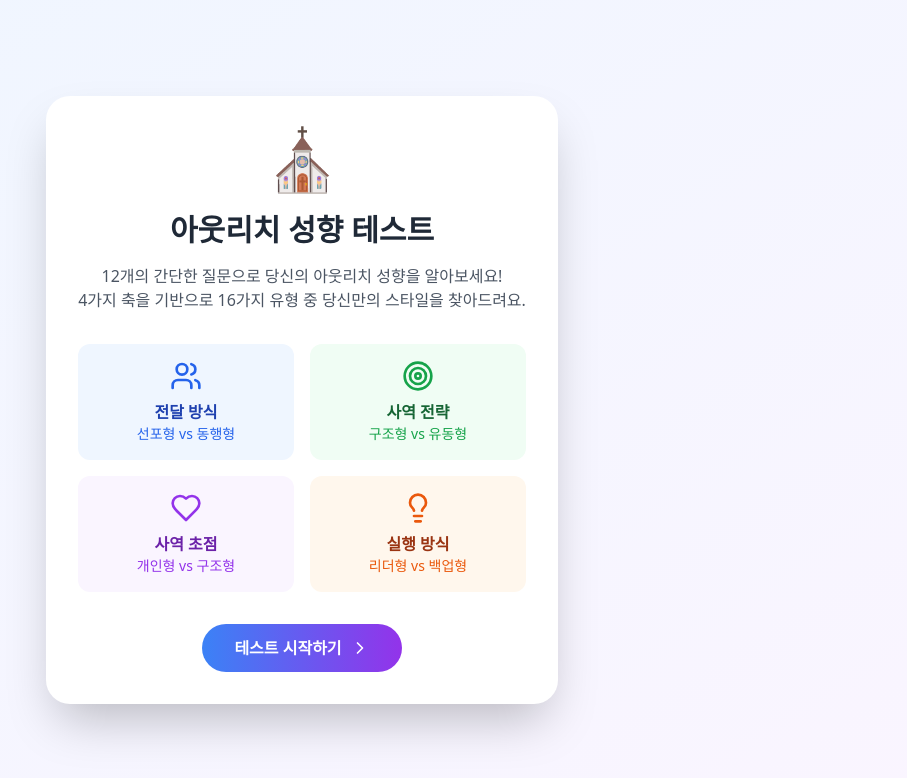
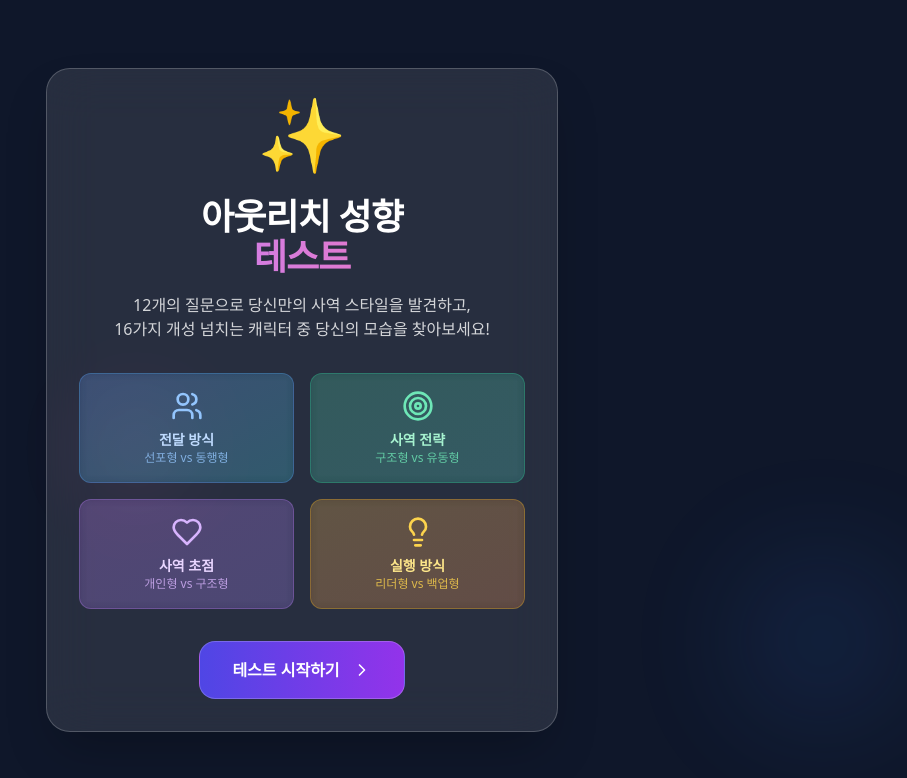
Before and after one commit to hisgracentruth/outreach-mbti, a React (Vite) app: page / in a window 1280 px wide. Shown: the top 778 px of the page, without its empty margins (338-1245 px from the left). Built offline with nearby package versions, Linux system fonts and the light colour scheme.

Commit message:
Update App.jsx

```diff
--- a/src/App.jsx
+++ b/src/App.jsx
@@ -1,5 +1,5 @@
 import React, { useState } from 'react';
-import { ChevronRight, RotateCcw, Heart, Users, Target, Lightbulb } from 'lucide-react';
+import { ChevronRight, RotateCcw, Heart, Users, Target, Lightbulb, Sparkles } from 'lucide-react';
 
 const OutreachMBTIApp = () => {
   const [currentQuestion, setCurrentQuestion] = useState(0);
@@ -460,66 +460,81 @@ const OutreachMBTIApp = () => {
 
   if (showResult) {
     return (
-      <div className="min-h-screen bg-gradient-to-br from-blue-50 to-purple-50 flex items-center justify-center p-1 sm:p-4">
-        <div className="bg-white rounded-2xl sm:rounded-3xl shadow-2xl p-3 sm:p-8 max-w-2xl w-full mx-1 sm:mx-4">
-          <div className="text-center mb-5 sm:mb-8">
-            <div className="text-6xl sm:text-8xl mb-3 sm:mb-6">{result.emoji}</div>
-            <h1 className="text-2xl sm:text-3xl font-bold text-gray-800 mb-2">{result.nickname}</h1>
-            <p className="text-gray-600 leading-relaxed text-sm sm:text-base px-1 sm:px-0">{result.description}</p>
+      <div className="min-h-screen bg-slate-900 flex items-center justify-center p-1 sm:p-4 relative overflow-hidden">
+        {/* 배경 장식 */}
+        <div className="absolute inset-0 opacity-10">
+          <div className="absolute top-20 left-10 w-32 h-32 bg-purple-500 rounded-full blur-3xl"></div>
+          <div className="absolute bottom-20 right-10 w-40 h-40 bg-blue-500 rounded-full blur-3xl"></div>
+          <div className="absolute top-1/2 left-1/3 w-24 h-24 bg-pink-500 rounded-full blur-2xl"></div>
+        </div>
+
+        <div className="bg-white/10 backdrop-blur-xl border border-white/20 rounded-3xl p-4 sm:p-8 max-w-2xl w-full mx-1 sm:mx-4 relative shadow-2xl">
+          {/* 결과 헤더 */}
+          <div className="text-center mb-6 sm:mb-8">
+            <div className="text-7xl sm:text-9xl mb-4 sm:mb-6 animate-bounce">{result.emoji}</div>
+            <h1 className="text-2xl sm:text-4xl font-black text-white mb-3 tracking-tight">{result.nickname}</h1>
           </div>
 
-          <div className="space-y-3 sm:space-y-6">
-            <div className="bg-blue-50 rounded-lg sm:rounded-xl p-3 sm:p-6">
-              <h3 className="font-semibold text-blue-800 mb-3 sm:mb-4 flex items-center text-sm sm:text-base">
-                <Heart className="w-5 h-5 mr-2" />
-                ✅ 강점
+          {/* 결과 카드들 */}
+          <div className="space-y-4 sm:space-y-6">
+            <div className="bg-gradient-to-r from-rose-500/20 to-pink-500/20 backdrop-blur-sm border border-rose-400/30 rounded-2xl p-4 sm:p-6">
+              <h3 className="font-bold text-rose-300 mb-3 sm:mb-4 flex items-center text-sm sm:text-lg">
+                <Heart className="w-5 h-5 mr-3" />
+                나의 아웃리치 성향
               </h3>
-              <ul className="space-y-1.5 sm:space-y-2">
+              <p className="text-white/90 text-sm sm:text-base leading-relaxed">{result.description}</p>
+            </div>
+            <div className="bg-gradient-to-r from-emerald-500/20 to-teal-500/20 backdrop-blur-sm border border-emerald-400/30 rounded-2xl p-4 sm:p-6">
+              <h3 className="font-bold text-emerald-300 mb-3 sm:mb-4 flex items-center text-sm sm:text-lg">
+                <Sparkles className="w-5 h-5 mr-3" />
+                강점 & 재능
+              </h3>
+              <div className="space-y-2">
                 {result.strengths.map((strength, index) => (
-                  <li key={index} className="text-blue-700 text-xs sm:text-sm flex items-start">
-                    <span className="text-blue-500 mr-2">•</span>
-                    {strength}
-                  </li>
+                  <div key={index} className="flex items-start space-x-3">
+                    <div className="w-2 h-2 bg-emerald-400 rounded-full mt-2 flex-shrink-0"></div>
+                    <p className="text-white/90 text-sm sm:text-base leading-relaxed">{strength}</p>
+                  </div>
                 ))}
-              </ul>
+              </div>
             </div>
 
-            <div className="bg-orange-50 rounded-lg sm:rounded-xl p-3 sm:p-6">
-              <h3 className="font-semibold text-orange-800 mb-3 sm:mb-4 flex items-center text-sm sm:text-base">
-                <Lightbulb className="w-5 h-5 mr-2" />
-                ⚠️ 주의점
+            <div className="bg-gradient-to-r from-amber-500/20 to-orange-500/20 backdrop-blur-sm border border-amber-400/30 rounded-2xl p-4 sm:p-6">
+              <h3 className="font-bold text-amber-300 mb-3 sm:mb-4 flex items-center text-sm sm:text-lg">
+                <Lightbulb className="w-5 h-5 mr-3" />
+                성장 포인트
               </h3>
-              <ul className="space-y-1.5 sm:space-y-2">
+              <div className="space-y-2">
                 {result.cautions.map((caution, index) => (
-                  <li key={index} className="text-orange-700 text-xs sm:text-sm flex items-start">
-                    <span className="text-orange-500 mr-2">•</span>
-                    {caution}
-                  </li>
+                  <div key={index} className="flex items-start space-x-3">
+                    <div className="w-2 h-2 bg-amber-400 rounded-full mt-2 flex-shrink-0"></div>
+                    <p className="text-white/90 text-sm sm:text-base leading-relaxed">{caution}</p>
+                  </div>
                 ))}
-              </ul>
+              </div>
             </div>
 
-            <div className="bg-green-50 rounded-lg sm:rounded-xl p-3 sm:p-6">
-              <h3 className="font-semibold text-green-800 mb-3 sm:mb-4 flex items-center text-sm sm:text-base">
-                <Users className="w-5 h-5 mr-2" />
-                🙌 추천 사역
+            <div className="bg-gradient-to-r from-violet-500/20 to-purple-500/20 backdrop-blur-sm border border-violet-400/30 rounded-2xl p-4 sm:p-6">
+              <h3 className="font-bold text-violet-300 mb-3 sm:mb-4 flex items-center text-sm sm:text-lg">
+                <Users className="w-5 h-5 mr-3" />
+                추천 사역
               </h3>
-              <ul className="space-y-1.5 sm:space-y-2">
+              <div className="space-y-2">
                 {result.recommendedMinistry.map((ministry, index) => (
-                  <li key={index} className="text-green-700 text-xs sm:text-sm flex items-start">
-                    <span className="text-green-500 mr-2">•</span>
-                    {ministry}
-                  </li>
+                  <div key={index} className="flex items-start space-x-3">
+                    <div className="w-2 h-2 bg-violet-400 rounded-full mt-2 flex-shrink-0"></div>
+                    <p className="text-white/90 text-sm sm:text-base leading-relaxed">{ministry}</p>
+                  </div>
                 ))}
-              </ul>
+              </div>
             </div>
           </div>
 
           <button
             onClick={resetTest}
-            className="mt-5 sm:mt-8 w-full bg-gradient-to-r from-blue-500 to-purple-600 text-white px-6 sm:px-8 py-2.5 sm:py-3 rounded-full font-semibold hover:from-blue-600 hover:to-purple-700 transition-all duration-300 flex items-center justify-center text-sm sm:text-base"
+            className="mt-6 sm:mt-8 w-full bg-gradient-to-r from-indigo-600 to-purple-600 hover:from-indigo-700 hover:to-purple-700 text-white px-6 sm:px-8 py-3 sm:py-4 rounded-2xl font-bold hover:shadow-xl hover:scale-105 transition-all duration-300 flex items-center justify-center text-sm sm:text-base border border-white/20"
           >
-            <RotateCcw className="w-5 h-5 mr-2" />
+            <RotateCcw className="w-5 h-5 mr-3" />
             다시 테스트하기
           </button>
         </div>
@@ -529,45 +544,57 @@ const OutreachMBTIApp = () => {
 
   if (showIntro) {
     return (
-      <div className="min-h-screen bg-gradient-to-br from-blue-50 to-purple-50 flex items-center justify-center p-1 sm:p-4">
-        <div className="bg-white rounded-2xl sm:rounded-3xl shadow-2xl p-3 sm:p-8 max-w-lg w-full mx-1 sm:mx-4">
+      <div className="min-h-screen bg-slate-900 flex items-center justify-center p-1 sm:p-4 relative overflow-hidden">
+        {/* 배경 애니메이션 */}
+        <div className="absolute inset-0 opacity-20">
+          <div className="absolute top-20 left-10 w-32 h-32 bg-purple-500 rounded-full blur-3xl animate-pulse"></div>
+          <div className="absolute bottom-20 right-10 w-40 h-40 bg-blue-500 rounded-full blur-3xl animate-pulse delay-1000"></div>
+          <div className="absolute top-1/2 left-1/3 w-24 h-24 bg-pink-500 rounded-full blur-2xl animate-pulse delay-500"></div>
+        </div>
+
+        <div className="bg-white/10 backdrop-blur-xl border border-white/20 rounded-3xl p-4 sm:p-8 max-w-lg w-full mx-1 sm:mx-4 relative shadow-2xl">
           <div className="text-center">
-            <div className="text-4xl sm:text-6xl mb-4 sm:mb-6">⛪</div>
-            <h1 className="text-2xl sm:text-3xl font-bold text-gray-800 mb-3 sm:mb-4">아웃리치 성향 테스트</h1>
-            <p className="text-sm sm:text-base text-gray-600 mb-6 sm:mb-8 leading-relaxed px-1 sm:px-0">
-              12개의 간단한 질문으로 당신의 아웃리치 성향을 알아보세요!<br/>
-              4가지 축을 기반으로 16가지 유형 중 당신만의 스타일을 찾아드려요.
+            <div className="text-5xl sm:text-7xl mb-4 sm:mb-6 animate-bounce">✨</div>
+            <h1 className="text-2xl sm:text-4xl font-black text-white mb-3 sm:mb-4 tracking-tight">
+              아웃리치 성향
+              <span className="block text-transparent bg-clip-text bg-gradient-to-r from-purple-400 to-pink-400">
+                테스트
+              </span>
+            </h1>
+            <p className="text-white/80 mb-6 sm:mb-8 leading-relaxed text-sm sm:text-base px-2 sm:px-0 font-medium">
+              12개의 질문으로 당신만의 사역 스타일을 발견하고,<br/>
+              16가지 개성 넘치는 캐릭터 중 당신의 모습을 찾아보세요!
             </p>
 
-            <div className="grid grid-cols-2 gap-1.5 sm:gap-4 mb-6 sm:mb-8">
-              <div className="bg-blue-50 rounded-lg sm:rounded-xl p-2.5 sm:p-4">
-                <Users className="w-6 h-6 sm:w-8 sm:h-8 text-blue-600 mx-auto mb-1 sm:mb-2" />
-                <h3 className="font-semibold text-blue-800 text-sm sm:text-base">전달 방식</h3>
-                <p className="text-xs sm:text-sm text-blue-600">선포형 vs 동행형</p>
+            <div className="grid grid-cols-2 gap-3 sm:gap-4 mb-6 sm:mb-8">
+              <div className="bg-gradient-to-br from-blue-500/20 to-cyan-500/20 backdrop-blur-sm border border-blue-400/30 rounded-xl p-3 sm:p-4 hover:scale-105 transition-transform">
+                <Users className="w-6 h-6 sm:w-8 sm:h-8 text-blue-300 mx-auto mb-2" />
+                <h3 className="font-bold text-blue-200 text-xs sm:text-sm">전달 방식</h3>
+                <p className="text-blue-300/80 text-xs">선포형 vs 동행형</p>
               </div>
-              <div className="bg-green-50 rounded-lg sm:rounded-xl p-2.5 sm:p-4">
-                <Target className="w-6 h-6 sm:w-8 sm:h-8 text-green-600 mx-auto mb-1 sm:mb-2" />
-                <h3 className="font-semibold text-green-800 text-sm sm:text-base">사역 전략</h3>
-                <p className="text-xs sm:text-sm text-green-600">구조형 vs 유동형</p>
+              <div className="bg-gradient-to-br from-emerald-500/20 to-teal-500/20 backdrop-blur-sm border border-emerald-400/30 rounded-xl p-3 sm:p-4 hover:scale-105 transition-transform">
+                <Target className="w-6 h-6 sm:w-8 sm:h-8 text-emerald-300 mx-auto mb-2" />
+                <h3 className="font-bold text-emerald-200 text-xs sm:text-sm">사역 전략</h3>
+                <p className="text-emerald-300/80 text-xs">구조형 vs 유동형</p>
               </div>
-              <div className="bg-purple-50 rounded-lg sm:rounded-xl p-2.5 sm:p-4">
-                <Heart className="w-6 h-6 sm:w-8 sm:h-8 text-purple-600 mx-auto mb-1 sm:mb-2" />
-                <h3 className="font-semibold text-purple-800 text-sm sm:text-base">사역 초점</h3>
-                <p className="text-xs sm:text-sm text-purple-600">개인형 vs 구조형</p>
+              <div className="bg-gradient-to-br from-purple-500/20 to-violet-500/20 backdrop-blur-sm border border-purple-400/30 rounded-xl p-3 sm:p-4 hover:scale-105 transition-transform">
+                <Heart className="w-6 h-6 sm:w-8 sm:h-8 text-purple-300 mx-auto mb-2" />
+                <h3 className="font-bold text-purple-200 text-xs sm:text-sm">사역 초점</h3>
+                <p className="text-purple-300/80 text-xs">개인형 vs 구조형</p>
               </div>
-              <div className="bg-orange-50 rounded-lg sm:rounded-xl p-2.5 sm:p-4">
-                <Lightbulb className="w-6 h-6 sm:w-8 sm:h-8 text-orange-600 mx-auto mb-1 sm:mb-2" />
-                <h3 className="font-semibold text-orange-800 text-sm sm:text-base">실행 방식</h3>
-                <p className="text-xs sm:text-sm text-orange-600">리더형 vs 백업형</p>
+              <div className="bg-gradient-to-br from-amber-500/20 to-orange-500/20 backdrop-blur-sm border border-amber-400/30 rounded-xl p-3 sm:p-4 hover:scale-105 transition-transform">
+                <Lightbulb className="w-6 h-6 sm:w-8 sm:h-8 text-amber-300 mx-auto mb-2" />
+                <h3 className="font-bold text-amber-200 text-xs sm:text-sm">실행 방식</h3>
+                <p className="text-amber-300/80 text-xs">리더형 vs 백업형</p>
               </div>
             </div>
 
             <button
               onClick={() => setShowIntro(false)}
-              className="bg-gradient-to-r from-blue-500 to-purple-600 text-white px-6 sm:px-8 py-2.5 sm:py-3 rounded-full font-semibold hover:from-blue-600 hover:to-purple-700 transition-all duration-300 flex items-center justify-center mx-auto text-sm sm:text-base"
+              className="bg-gradient-to-r from-indigo-600 to-purple-600 hover:from-indigo-700 hover:to-purple-700 text-white px-6 sm:px-8 py-3 sm:py-4 rounded-2xl font-bold hover:shadow-xl hover:scale-105 transition-all duration-300 flex items-center justify-center mx-auto text-sm sm:text-base border border-white/20"
             >
               테스트 시작하기
-              <ChevronRight className="w-5 h-5 ml-2" />
+              <ChevronRight className="w-5 h-5 ml-3" />
             </button>
           </div>
         </div>
@@ -576,47 +603,60 @@ const OutreachMBTIApp = () => {
   }
 
   return (
-    <div className="min-h-screen bg-gradient-to-br from-blue-50 to-purple-50 flex items-center justify-center p-1 sm:p-4">
-      <div className="bg-white rounded-2xl sm:rounded-3xl shadow-2xl p-3 sm:p-8 max-w-lg w-full mx-1 sm:mx-4">
-        <div className="mb-3 sm:mb-6">
-          <div className="flex justify-between items-center mb-2 sm:mb-4">
-            <span className="text-xs sm:text-sm font-medium text-gray-600">
+    <div className="min-h-screen bg-slate-900 flex items-center justify-center p-1 sm:p-4 relative overflow-hidden">
+      {/* 배경 장식 */}
+      <div className="absolute inset-0 opacity-10">
+        <div className="absolute top-20 left-10 w-32 h-32 bg-purple-500 rounded-full blur-3xl"></div>
+        <div className="absolute bottom-20 right-10 w-40 h-40 bg-blue-500 rounded-full blur-3xl"></div>
+      </div>
+
+      <div className="bg-white/10 backdrop-blur-xl border border-white/20 rounded-3xl p-4 sm:p-8 max-w-lg w-full mx-1 sm:mx-4 relative shadow-2xl">
+        {/* 진행률 표시 */}
+        <div className="mb-4 sm:mb-6">
+          <div className="flex justify-between items-center mb-3 sm:mb-4">
+            <span className="text-xs sm:text-sm font-bold text-white/80">
               {currentQuestion + 1} / {questions.length}
             </span>
-            <span className="text-xs sm:text-sm font-medium text-blue-600">
+            <span className="text-xs sm:text-sm font-bold text-purple-300">
               {Math.round(progressPercentage)}%
             </span>
           </div>
-          <div className="w-full bg-gray-200 rounded-full h-2">
+          <div className="w-full bg-white/20 rounded-full h-2 overflow-hidden">
             <div
-              className="bg-gradient-to-r from-blue-500 to-purple-600 h-2 rounded-full transition-all duration-500"
+              className="bg-gradient-to-r from-purple-500 to-pink-500 h-2 rounded-full transition-all duration-700 ease-out relative"
               style={{ width: `${progressPercentage}%` }}
-            ></div>
+            >
+              <div className="absolute inset-0 bg-white/30 animate-pulse"></div>
+            </div>
           </div>
         </div>
 
-        <div className="mb-5 sm:mb-8">
-          <h2 className="text-lg sm:text-xl font-bold text-gray-800 mb-3 sm:mb-6 leading-relaxed">
+        {/* 질문 */}
+        <div className="mb-6 sm:mb-8">
+          <h2 className="text-lg sm:text-xl font-bold text-white mb-4 sm:mb-6 leading-relaxed">
             {questions[currentQuestion].text}
           </h2>
 
-          <div className="space-y-2 sm:space-y-3">
+          <div className="space-y-3">
             {questions[currentQuestion].options.map((option, index) => (
               <button
                 key={index}
                 onClick={() => handleAnswer(option)}
-                className="w-full p-2.5 sm:p-4 text-left bg-gray-50 hover:bg-blue-50 rounded-lg sm:rounded-xl transition-all duration-300 border border-transparent hover:border-blue-200 hover:shadow-md"
+                className="w-full p-3 sm:p-4 text-left bg-white/10 hover:bg-white/20 backdrop-blur-sm border border-white/20 hover:border-white/40 rounded-xl transition-all duration-300 hover:scale-105 hover:shadow-lg group"
               >
-                <span className="text-gray-800 text-sm sm:text-base">{option.text}</span>
+                <span className="text-white/90 group-hover:text-white text-sm sm:text-base font-medium">
+                  {option.text}
+                </span>
               </button>
             ))}
           </div>
         </div>
 
+        {/* 이전 버튼 */}
         {currentQuestion > 0 && (
           <button
             onClick={() => setCurrentQuestion(currentQuestion - 1)}
-            className="text-gray-500 hover:text-gray-700 flex items-center text-xs sm:text-sm"
+            className="text-white/60 hover:text-white/90 flex items-center text-xs sm:text-sm font-medium transition-colors"
           >
             ← 이전 질문으로
           </button>
```
